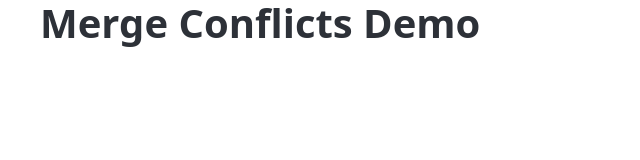
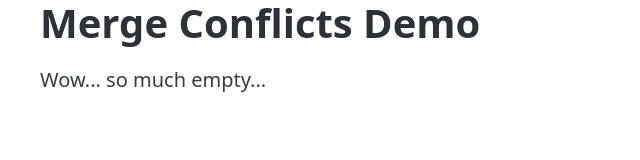
Before and after one commit to Ciso-Codes/merge-conflicts-demo, a plain HTML site: page index.html in a window 1280 px wide. Shown: the whole page, without its empty margins (0-640 px from the left). Drawn offline with nearby package versions, Linux system fonts and the light colour scheme.

```diff
--- a/index.html
+++ b/index.html
@@ -11,6 +11,7 @@
   <body>
     <div class="container">
       <h1>Merge Conflicts Demo</h1>
+      <p>Wow... so much empty...</p>
     </div>
   </body>
 </html>
```
Also changed, not shown: 1 other file.
